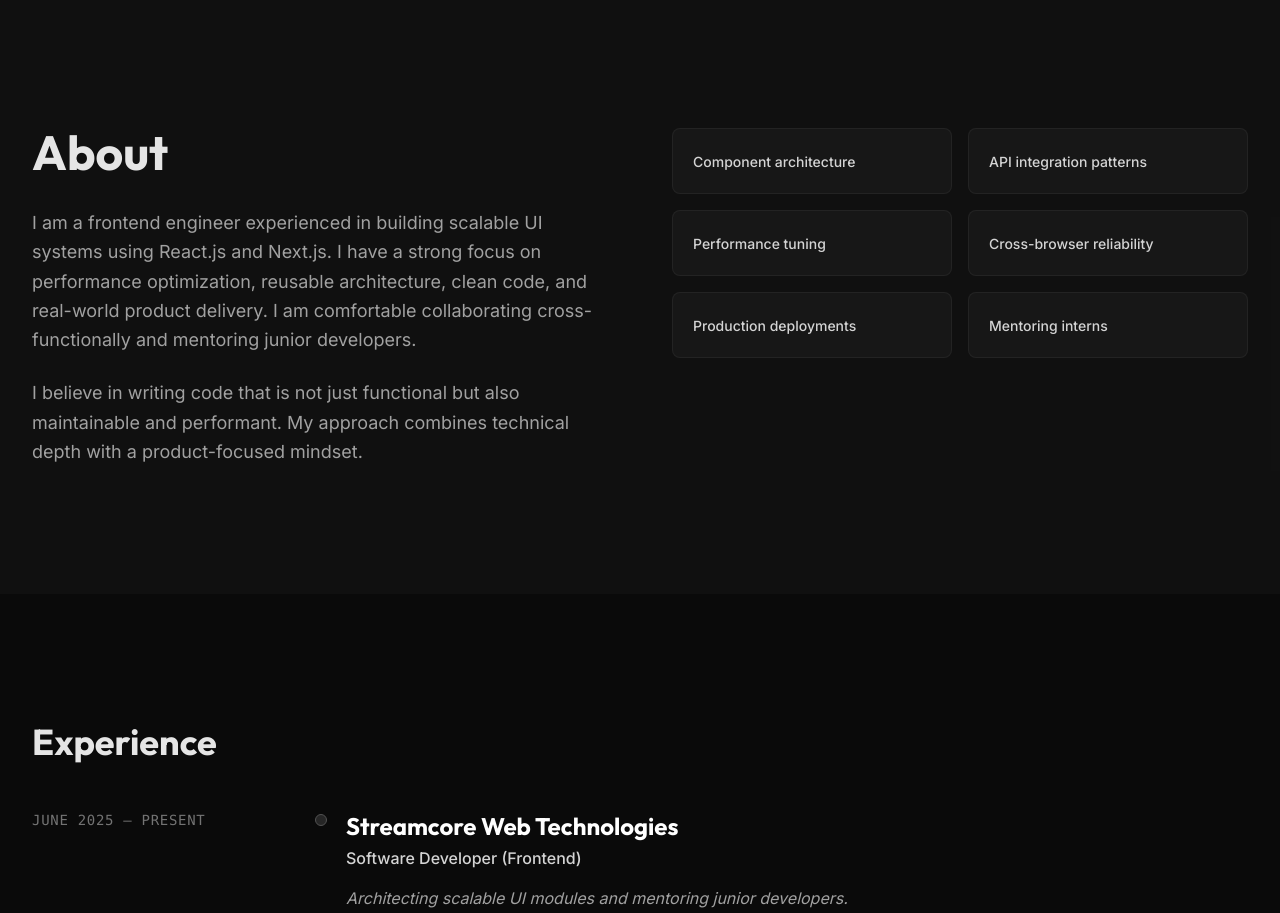
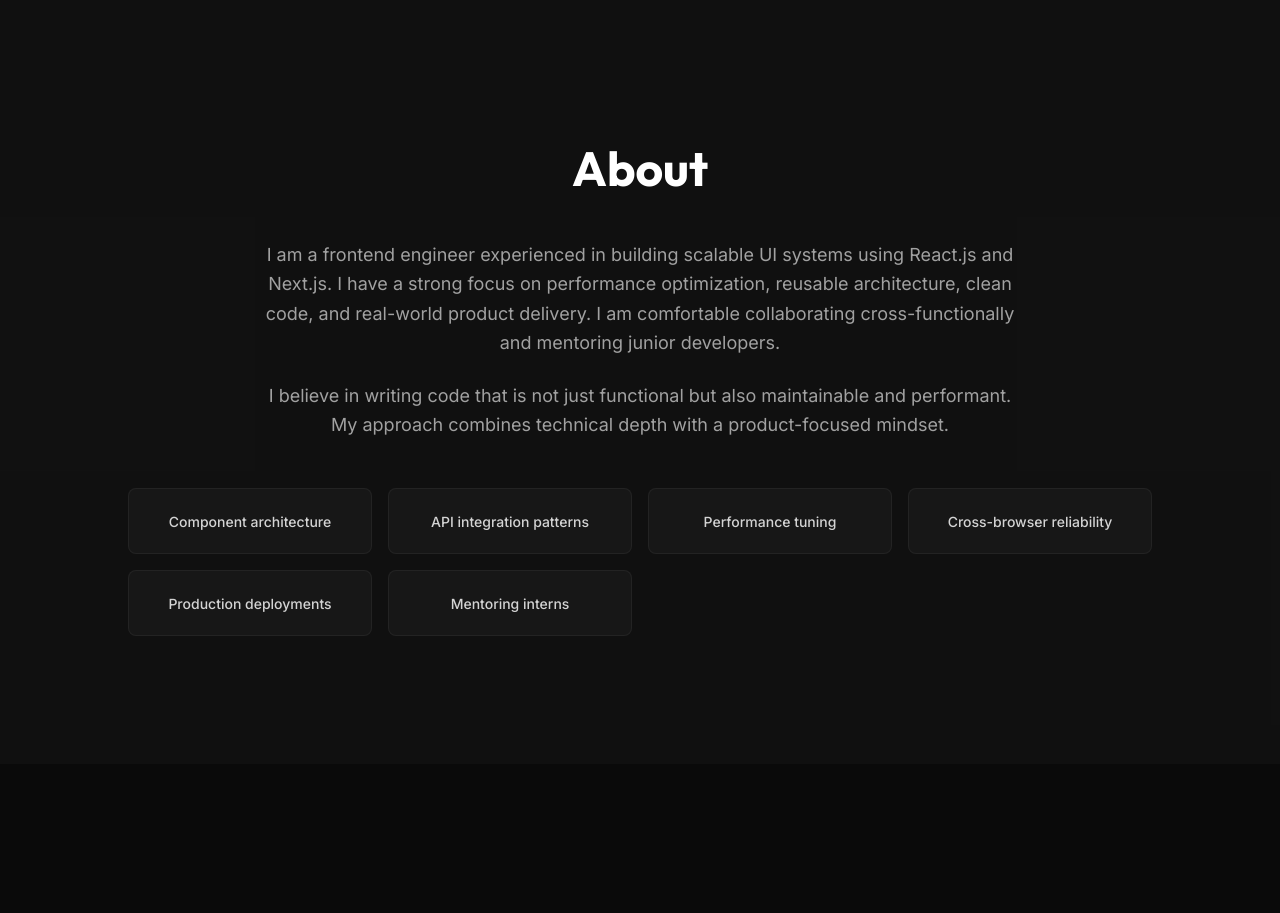
Before and after one commit to Surajmaurya1/Portfolio, a Next.js app: page / in a window 1280 px wide. Shown: the part 800-1713 px from the top of the page. Built offline with nearby package versions, Linux system fonts and the light colour scheme; a web font is replaced by a local one.

Commit message:
feat: add core portfolio sections including experience, projects, skills, about, contact, and a scroll reveal text component.

```diff
--- a/components/About.tsx
+++ b/components/About.tsx
@@ -4,24 +4,22 @@
 import { motion } from "framer-motion";
 import { RESUME_DATA } from "@/data/resume";
 import { Section } from "./Section";
-import BlurText from "./BlurText";
+import { ScrollRevealText } from "./ScrollRevealText";
 
 export function About() {
   return (
     <Section id="about" className="py-20 lg:py-32 bg-surface/50">
-      <div className="grid md:grid-cols-2 gap-16 items-start">
+      <div className="flex flex-col gap-12 items-center">
         <motion.div
-          initial={{ opacity: 0, x: -50 }}
-          whileInView={{ opacity: 1, x: 0 }}
+          initial={{ opacity: 0, y: 30 }}
+          whileInView={{ opacity: 1, y: 0 }}
           transition={{ duration: 0.6 }}
           viewport={{ once: true }}
+          className="text-center max-w-3xl mx-auto"
         >
-          <BlurText
+          <ScrollRevealText
             text={RESUME_DATA.about.title}
-            delay={150}
-            animateBy="words"
-            direction="top"
-            className="text-3xl md:text-5xl font-bold font-display mb-8"
+            className="text-3xl md:text-5xl font-bold font-display mb-8 text-white"
           />
           <p className="text-lg text-neutral-400 leading-relaxed mb-6">
             {RESUME_DATA.about.description}
@@ -32,16 +30,16 @@ export function About() {
         </motion.div>
 
         <motion.div
-          initial={{ opacity: 0, x: 50 }}
-          whileInView={{ opacity: 1, x: 0 }}
+          initial={{ opacity: 0, y: 30 }}
+          whileInView={{ opacity: 1, y: 0 }}
           transition={{ duration: 0.6, delay: 0.2 }}
           viewport={{ once: true }}
-          className="grid grid-cols-1 sm:grid-cols-2 gap-4"
+          className="grid grid-cols-1 sm:grid-cols-2 md:grid-cols-4 gap-4 w-full max-w-5xl"
         >
           {RESUME_DATA.about.highlights.map((item, index) => (
             <div
               key={index}
-              className="p-5 rounded-lg bg-surface border border-white/5 hover:border-white/10 transition-colors"
+              className="p-5 rounded-lg bg-surface border border-white/5 hover:border-white/10 transition-colors text-center"
             >
               <span className="text-neutral-300 text-sm font-medium">{item}</span>
             </div>
--- a/components/Contact.tsx
+++ b/components/Contact.tsx
@@ -7,19 +7,16 @@ import { Button } from "./Button";
 import { RESUME_DATA } from "@/data/resume";
 import { Github, Linkedin, Mail } from "lucide-react";
 
+import { ScrollRevealText } from "./ScrollRevealText";
+
 export function Contact() {
   return (
     <Section id="contact" className="py-24 md:py-32 bg-gradient-to-b from-surface/20 to-transparent">
       <div className="flex flex-col items-center justify-center text-center max-w-3xl mx-auto px-4">
-        <motion.h2
-          initial={{ opacity: 0, y: 30 }}
-          whileInView={{ opacity: 1, y: 0 }}
-          viewport={{ once: true }}
-          transition={{ duration: 0.6 }}
-          className="text-4xl md:text-6xl lg:text-7xl font-bold font-display tracking-tight text-gradient mb-8"
-        >
-          Let's build something exceptional together.
-        </motion.h2>
+        <ScrollRevealText
+          text="Let's build something exceptional together."
+          className="text-4xl md:text-6xl lg:text-7xl font-bold font-display tracking-tight text-white mb-8"
+        />
 
         <motion.p
           initial={{ opacity: 0, y: 30 }}
--- a/components/Experience.tsx
+++ b/components/Experience.tsx
@@ -3,18 +3,15 @@
 
 import { RESUME_DATA } from "@/data/resume";
 import { Section } from "./Section";
-import BlurText from "./BlurText";
+import { ScrollRevealText } from "./ScrollRevealText";
 import { motion } from "framer-motion";
 
 export function Experience() {
   return (
     <Section id="experience">
-      <BlurText
+      <ScrollRevealText
         text="Experience"
-        delay={150}
-        animateBy="words"
-        direction="top"
-        className="text-3xl md:text-4xl font-bold font-display mb-12"
+        className="text-3xl md:text-4xl font-bold font-display mb-12 text-white"
       />
       <div className="space-y-16">
         {RESUME_DATA.experience.map((job, index) => (
--- a/components/Projects.tsx
+++ b/components/Projects.tsx
@@ -5,7 +5,7 @@ import { motion } from "framer-motion";
 import { RESUME_DATA } from "@/data/resume";
 import { ProjectCard } from "./ProjectCard";
 import { Section } from "./Section";
-import BlurText from "./BlurText";
+import { ScrollRevealText } from "./ScrollRevealText";
 
 export function Projects() {
   return (
@@ -16,12 +16,9 @@ export function Projects() {
         viewport={{ once: true }}
         className="mb-12 md:mb-20"
       >
-        <BlurText
+        <ScrollRevealText
           text="Featured Projects"
-          delay={150}
-          animateBy="words"
-          direction="top"
-          className="text-3xl md:text-5xl font-bold font-display mb-6"
+          className="text-3xl md:text-5xl font-bold font-display mb-6 text-white"
         />
         <p className="text-neutral-400 text-lg max-w-2xl">
           A selection of projects that demonstrate scalable architecture and performance-focused development.
--- /dev/null
+++ b/components/ScrollRevealText.tsx
@@ -0,0 +1,109 @@
+
+"use client";
+
+import { cn } from "@/lib/utils";
+import { motion, useScroll, useTransform } from "framer-motion";
+import { useRef } from "react";
+import React from "react";
+
+type CharacterProps = {
+  char: string;
+  index: number;
+  centerIndex: number;
+  scrollYProgress: any;
+};
+
+const CharacterV1 = ({
+  char,
+  index,
+  centerIndex,
+  scrollYProgress,
+}: CharacterProps) => {
+  const isSpace = char === " ";
+
+  const distanceFromCenter = index - centerIndex;
+
+  const x = useTransform(
+    scrollYProgress,
+    [0, 0.5],
+    [distanceFromCenter * 50, 0],
+  );
+  const rotateX = useTransform(
+    scrollYProgress,
+    [0, 0.5],
+    [distanceFromCenter * 50, 0],
+  );
+
+  return (
+    <motion.span
+      className={cn("inline-block", isSpace && "w-4")}
+      style={{
+        x,
+        rotateX,
+      }}
+    >
+      {char}
+    </motion.span>
+  );
+};
+
+interface ScrollRevealTextProps {
+  text: string;
+  className?: string;
+}
+
+export const ScrollRevealText = ({ text, className }: ScrollRevealTextProps) => {
+  const targetRef = useRef<HTMLDivElement | null>(null);
+
+  const { scrollYProgress } = useScroll({
+    target: targetRef,
+    offset: ["start end", "center center"]
+  });
+
+  const words = text.split(" ");
+  // Calculate total characters to determine center index correctly
+  const totalChars = text.length;
+  const centerIndex = Math.floor(totalChars / 2);
+
+  let globalCharIndex = 0;
+
+  return (
+    <div
+      ref={targetRef}
+      className={cn("text-center w-full overflow-hidden py-4", className)}
+      style={{
+        perspective: "500px",
+      }}
+    >
+        {words.map((word, i) => {
+            const isLastWord = i === words.length - 1;
+
+            return (
+                <React.Fragment key={i}>
+                    <span className="inline-block whitespace-nowrap">
+                        {word.split("").map((char) => (
+                             <CharacterV1
+                                key={globalCharIndex}
+                                char={char}
+                                index={globalCharIndex++}
+                                centerIndex={centerIndex}
+                                scrollYProgress={scrollYProgress}
+                            />
+                        ))}
+                    </span>
+                     {/* Add space except for last word */}
+                    {!isLastWord && (
+                         <CharacterV1
+                            key={globalCharIndex}
+                            char=" "
+                            index={globalCharIndex++}
+                            centerIndex={centerIndex}
+                            scrollYProgress={scrollYProgress}
+                        />
+                    )}
+                </React.Fragment>
+            );
+        })}
+    </div>
+  );
+};
--- a/components/Skills.tsx
+++ b/components/Skills.tsx
@@ -4,6 +4,7 @@
 import { motion, Variants } from "framer-motion";
 import { RESUME_DATA } from "@/data/resume";
 import { Section } from "./Section";
+import { ScrollRevealText } from "./ScrollRevealText";
 
 const containerVariants: Variants = {
   hidden: { opacity: 0 },
@@ -38,7 +39,7 @@ export function Skills() {
         transition={{ duration: 0.6 }}
         className="mb-12 text-left"
       >
-        <h2 className="text-3xl md:text-5xl font-bold font-display mb-4">Technical Proficiency</h2>
+        <ScrollRevealText text="Technical Proficiency" className="text-3xl md:text-5xl font-bold font-display mb-4 text-white" />
         <p className="text-neutral-400">Tools and technologies I work with.</p>
       </motion.div>
 
```
